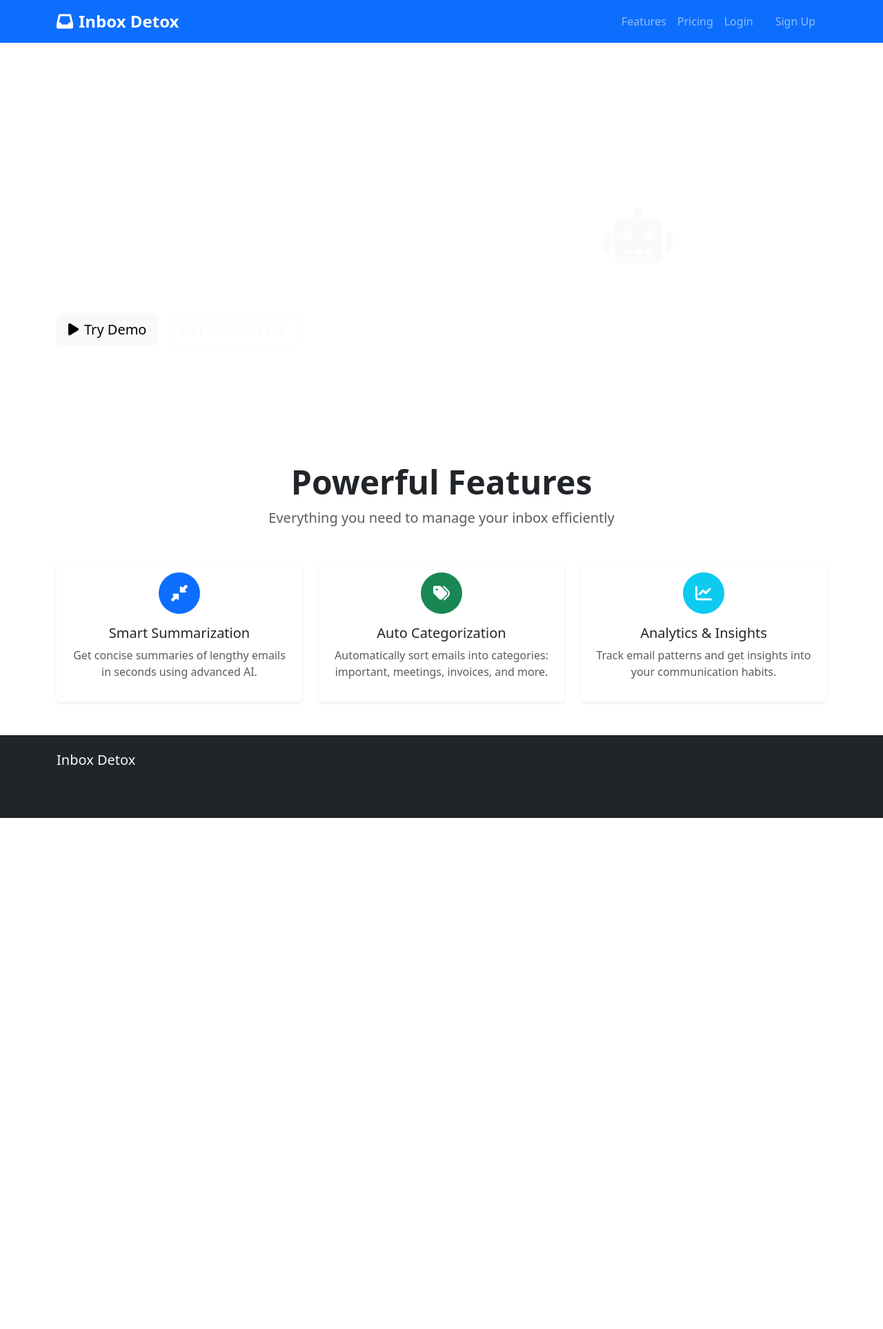
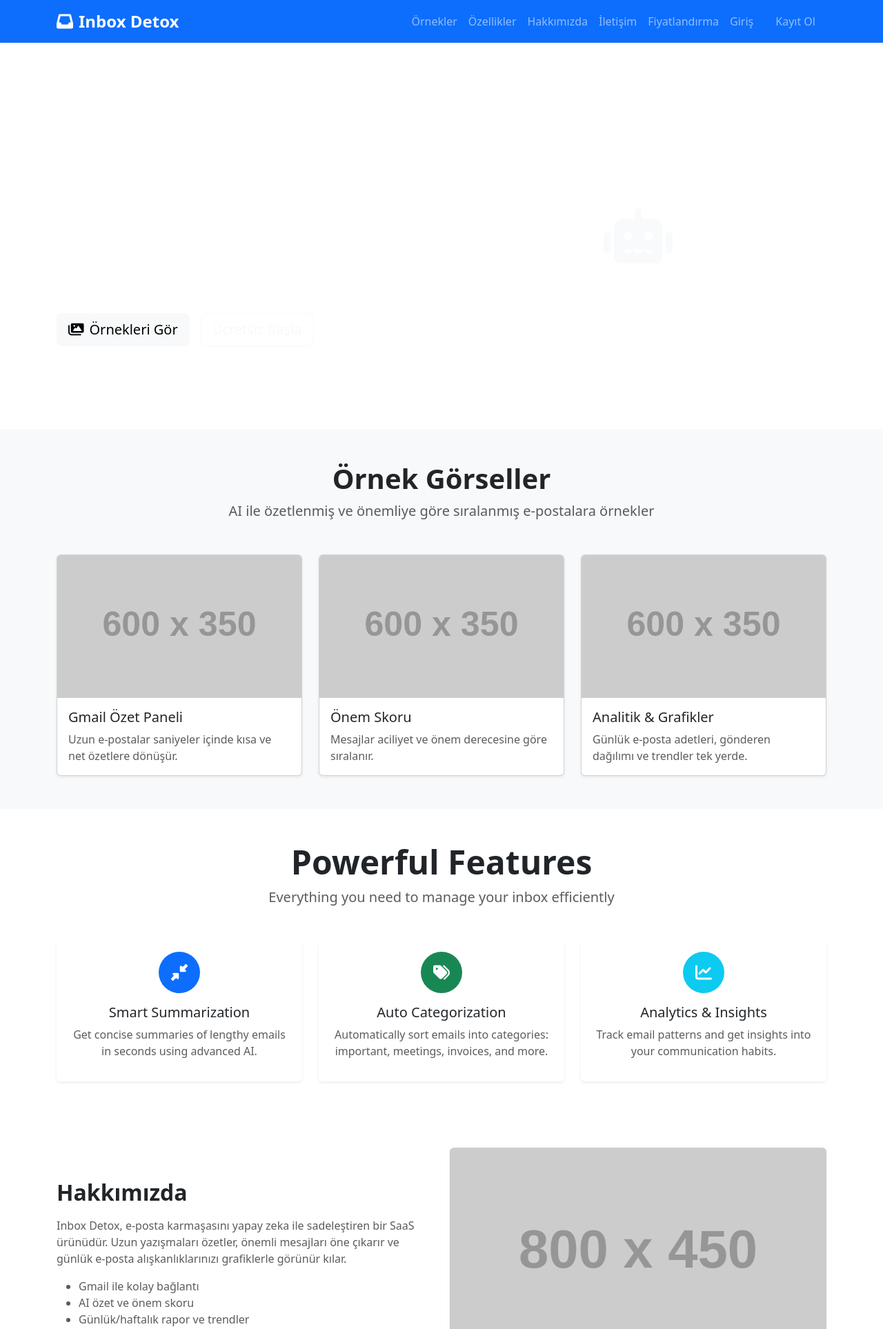
Before and after one commit to Dazai2007/Inbox_detox, a Python web app: template templates/index.html in a window 1280 px wide. Shown: the top 1927 px of the page at 69% size. Before the commit the page ends 1186 px from the top, so only its background shows below. Run offline with Jinja, Linux system fonts and the light colour scheme; the template is opened without the code that fills it, so the values that code supplies are empty; grey boxes labelled with a size stand in for pictures from a placeholder-image service; some libraries are stand-ins or nearby versions.

Commit message:
Landing: remove paste-demo; add Examples/About/Contact; navbar tr-ized. Backend: add Google OAuth skeleton and routes.

```diff
--- a/app/main.py
+++ b/app/main.py
@@ -10,6 +10,7 @@
 from app.database.database import engine, get_db
 from app.models import models
 from app.api import auth, emails
+from app.api import google as google_router
 
 # Create database tables
 models.Base.metadata.create_all(bind=engine)
@@ -38,6 +39,7 @@
 # Include API routers
 app.include_router(auth.router)
 app.include_router(emails.router)
+app.include_router(google_router.router)
 
 # Root endpoint
 @app.get("/", response_class=HTMLResponse)
--- a/static/js/app.js
+++ b/static/js/app.js
@@ -6,9 +6,10 @@
 const API_BASE = window.location.origin;
 
 // Show/hide functions
-function showDemo() {
-    document.getElementById('demo').style.display = 'block';
-    window.scrollTo({ top: document.getElementById('demo').offsetTop - 60, behavior: 'smooth' });
+// Demo kaldırıldı; örnek görseller için scroll
+function goExamples() {
+    const el = document.getElementById('examples');
+    if (el) window.scrollTo({ top: el.offsetTop - 60, behavior: 'smooth' });
 }
 
 function showLogin() {
@@ -116,14 +117,14 @@
     const navbarNav = document.querySelector('#navbarNav .navbar-nav');
     navbarNav.innerHTML = `
         <li class="nav-item">
-            <a class="nav-link" href="#features">Features</a>
+            <a class="nav-link" href="#examples">Örnekler</a>
         </li>
         <li class="nav-item dropdown">
             <a class="nav-link dropdown-toggle" href="#" role="button" data-bs-toggle="dropdown">
                 ${currentUser.full_name || currentUser.email}
             </a>
             <ul class="dropdown-menu">
-                <li><a class="dropdown-item" href="#" onclick="showDashboard()">Dashboard</a></li>
+                <li><a class="dropdown-item" href="#" onclick="showDashboard()">Panel</a></li>
                 <li><a class="dropdown-item" href="#" onclick="logout()">Logout</a></li>
             </ul>
         </li>
@@ -134,16 +135,22 @@
     const navbarNav = document.querySelector('#navbarNav .navbar-nav');
     navbarNav.innerHTML = `
         <li class="nav-item">
-            <a class="nav-link" href="#features">Features</a>
+            <a class="nav-link" href="#examples">Örnekler</a>
         </li>
         <li class="nav-item">
-            <a class="nav-link" href="#pricing">Pricing</a>
+            <a class="nav-link" href="#about">Hakkımızda</a>
         </li>
         <li class="nav-item">
-            <a class="nav-link" href="#" onclick="showLogin()">Login</a>
+            <a class="nav-link" href="#contact">İletişim</a>
         </li>
         <li class="nav-item">
-            <a class="nav-link btn btn-outline-light ms-2 px-3" href="#" onclick="showSignup()">Sign Up</a>
+            <a class="nav-link" href="#pricing">Fiyatlandırma</a>
+        </li>
+        <li class="nav-item">
+            <a class="nav-link" href="#" onclick="showLogin()">Giriş</a>
+        </li>
+        <li class="nav-item">
+            <a class="nav-link btn btn-outline-light ms-2 px-3" href="#" onclick="showSignup()">Kayıt Ol</a>
         </li>
     `;
 }
@@ -224,45 +231,7 @@
         });
     }
 
-    // Demo form submission
-    const demoForm = document.getElementById('demoForm');
-    if (demoForm) {
-        demoForm.addEventListener('submit', async (e) => {
-            e.preventDefault();
-
-            const subject = document.getElementById('emailSubject').value;
-            const content = document.getElementById('emailContent').value;
-
-            if (!content || content.trim().length === 0) {
-                alert('Please paste an email content.');
-                return;
-            }
-
-            try {
-                const res = await fetch('/emails/demo-analyze', {
-                    method: 'POST',
-                    headers: { 'Content-Type': 'application/json' },
-                    body: JSON.stringify({ subject, content })
-                });
-
-                if (!res.ok) {
-                    const err = await res.json().catch(() => ({}));
-                    throw new Error(err.detail || 'Analysis failed');
-                }
-
-                const data = await res.json();
-
-                // Show results
-                document.getElementById('analysisResult').style.display = 'block';
-                document.getElementById('emailSummary').innerText = data.summary || '-';
-                document.getElementById('emailCategory').innerText = data.category || '-';
-                document.getElementById('confidenceScore').innerText = data.confidence_score ?? '-';
-            } catch (error) {
-                console.error(error);
-                alert(error.message || 'Unexpected error');
-            }
-        });
-    }
+    // Demo kaldırıldı
 
     // Login form submission
     document.getElementById('loginForm').addEventListener('submit', async function(e) {
--- a/templates/index.html
+++ b/templates/index.html
@@ -21,16 +21,25 @@
             <div class="collapse navbar-collapse" id="navbarNav">
                 <ul class="navbar-nav ms-auto">
                     <li class="nav-item">
-                        <a class="nav-link" href="#features">Features</a>
+                        <a class="nav-link" href="#examples">Örnekler</a>
                     </li>
                     <li class="nav-item">
-                        <a class="nav-link" href="#pricing">Pricing</a>
+                        <a class="nav-link" href="#features">Özellikler</a>
                     </li>
                     <li class="nav-item">
-                        <a class="nav-link" href="#" onclick="showLogin()">Login</a>
+                        <a class="nav-link" href="#about">Hakkımızda</a>
                     </li>
                     <li class="nav-item">
-                        <a class="nav-link btn btn-outline-light ms-2 px-3" href="#" onclick="showSignup()">Sign Up</a>
+                        <a class="nav-link" href="#contact">İletişim</a>
+                    </li>
+                    <li class="nav-item">
+                        <a class="nav-link" href="#pricing">Fiyatlandırma</a>
+                    </li>
+                    <li class="nav-item">
+                        <a class="nav-link" href="#" onclick="showLogin()">Giriş</a>
+                    </li>
+                    <li class="nav-item">
+                        <a class="nav-link btn btn-outline-light ms-2 px-3" href="#" onclick="showSignup()">Kayıt Ol</a>
                     </li>
                 </ul>
             </div>
@@ -48,11 +57,11 @@
                         Transform email overload into organized, actionable insights.
                     </p>
                     <div class="d-flex gap-3">
-                        <button class="btn btn-light btn-lg" onclick="showDemo()">
-                            <i class="fas fa-play me-2"></i>Try Demo
-                        </button>
+                        <a class="btn btn-light btn-lg" href="#examples">
+                            <i class="fas fa-images me-2"></i>Örnekleri Gör
+                        </a>
                         <button class="btn btn-outline-light btn-lg" onclick="showSignup()">
-                            Get Started Free
+                            Ücretsiz Başla
                         </button>
                     </div>
                 </div>
@@ -65,52 +74,38 @@
         </div>
     </section>
 
-    <!-- Demo Section -->
-    <section id="demo" class="py-5 bg-light" style="display: none;">
+    <!-- Examples Section -->
+    <section id="examples" class="py-5 bg-light">
         <div class="container">
-            <div class="row justify-content-center">
-                <div class="col-lg-8">
-                    <div class="card shadow">
-                        <div class="card-header bg-primary text-white">
-                            <h5 class="mb-0">
-                                <i class="fas fa-magic me-2"></i>Email Analysis Demo
-                            </h5>
+            <div class="text-center mb-5">
+                <h2 class="display-6 fw-bold">Örnek Görseller</h2>
+                <p class="lead text-muted">AI ile özetlenmiş ve önemliye göre sıralanmış e-postalara örnekler</p>
+            </div>
+            <div class="row g-4">
+                <div class="col-md-4">
+                    <div class="card h-100 shadow-sm">
+                        <img src="https://placehold.co/600x350?text=Gmail+Ozet" class="card-img-top" alt="Özet Görseli">
+                        <div class="card-body">
+                            <h5 class="card-title">Gmail Özet Paneli</h5>
+                            <p class="card-text text-muted">Uzun e-postalar saniyeler içinde kısa ve net özetlere dönüşür.</p>
                         </div>
+                    </div>
+                </div>
+                <div class="col-md-4">
+                    <div class="card h-100 shadow-sm">
+                        <img src="https://placehold.co/600x350?text=Onem+Skoru" class="card-img-top" alt="Önem Skoru">
                         <div class="card-body">
-                            <form id="demoForm">
-                                <div class="mb-3">
-                                    <label for="emailSubject" class="form-label">Email Subject</label>
-                                    <input type="text" class="form-control" id="emailSubject"
-                                           placeholder="Enter email subject (optional)">
-                                </div>
-                                <div class="mb-3">
-                                    <label for="emailContent" class="form-label">Email Content</label>
-                                    <textarea class="form-control" id="emailContent" rows="6"
-                                              placeholder="Paste your email content here..." required></textarea>
-                                </div>
-                                <button type="submit" class="btn btn-primary">
-                                    <i class="fas fa-brain me-2"></i>Analyze Email
-                                </button>
-                            </form>
-
-                            <div id="analysisResult" class="mt-4" style="display: none;">
-                                <div class="alert alert-success">
-                                    <h6><i class="fas fa-check-circle me-2"></i>Analysis Complete</h6>
-                                    <div class="row">
-                                        <div class="col-md-8">
-                                            <strong>Summary:</strong>
-                                            <p id="emailSummary" class="mb-2"></p>
-                                        </div>
-                                        <div class="col-md-4">
-                                            <strong>Category:</strong>
-                                            <span id="emailCategory" class="badge bg-primary ms-2"></span>
-                                            <br><br>
-                                            <strong>Confidence:</strong>
-                                            <span id="confidenceScore" class="text-muted"></span>%
-                                        </div>
-                                    </div>
-                                </div>
-                            </div>
+                            <h5 class="card-title">Önem Skoru</h5>
+                            <p class="card-text text-muted">Mesajlar aciliyet ve önem derecesine göre sıralanır.</p>
+                        </div>
+                    </div>
+                </div>
+                <div class="col-md-4">
+                    <div class="card h-100 shadow-sm">
+                        <img src="https://placehold.co/600x350?text=Analitik+Grafikler" class="card-img-top" alt="Analitik Grafikleri">
+                        <div class="card-body">
+                            <h5 class="card-title">Analitik & Grafikler</h5>
+                            <p class="card-text text-muted">Günlük e-posta adetleri, gönderen dağılımı ve trendler tek yerde.</p>
                         </div>
                     </div>
                 </div>
@@ -156,6 +151,65 @@
                             </div>
                             <h5>Analytics & Insights</h5>
                             <p class="text-muted">Track email patterns and get insights into your communication habits.</p>
+                        </div>
+                    </div>
+                </div>
+            </div>
+        </div>
+    </section>
+
+    <!-- About Section -->
+    <section id="about" class="py-5 bg-white">
+        <div class="container">
+            <div class="row align-items-center g-4">
+                <div class="col-lg-6">
+                    <h2 class="fw-bold mb-3">Hakkımızda</h2>
+                    <p class="text-muted">Inbox Detox, e-posta karmaşasını yapay zeka ile sadeleştiren bir SaaS ürünüdür. Uzun yazışmaları özetler, önemli mesajları öne çıkarır ve günlük e-posta alışkanlıklarınızı grafiklerle görünür kılar.</p>
+                    <ul class="text-muted mb-0">
+                        <li>Gmail ile kolay bağlantı</li>
+                        <li>AI özet ve önem skoru</li>
+                        <li>Günlük/haftalık rapor ve trendler</li>
+                    </ul>
+                </div>
+                <div class="col-lg-6">
+                    <img class="img-fluid rounded shadow-sm" src="https://placehold.co/800x450?text=Inbox+Detox" alt="Hakkımızda">
+                </div>
+            </div>
+        </div>
+    </section>
+
+    <!-- Contact Section -->
+    <section id="contact" class="py-5 bg-light">
+        <div class="container">
+            <div class="row g-4">
+                <div class="col-lg-6">
+                    <h2 class="fw-bold mb-3">İletişim</h2>
+                    <p class="text-muted">Sorularınız ve iş birlikleri için bize yazın.</p>
+                    <ul class="list-unstyled text-muted">
+                        <li><i class="fas fa-envelope me-2"></i>support@inbox-detox.example</li>
+                        <li><i class="fas fa-globe me-2"></i>www.inbox-detox.example</li>
+                    </ul>
+                </div>
+                <div class="col-lg-6">
+                    <div class="card shadow-sm">
+                        <div class="card-body">
+                            <form>
+                                <div class="mb-3">
+                                    <label class="form-label">Ad Soyad</label>
+                                    <input type="text" class="form-control" placeholder="Adınız Soyadınız">
+                                </div>
+                                <div class="mb-3">
+                                    <label class="form-label">E-posta</label>
+                                    <input type="email" class="form-control" placeholder="ornek@eposta.com">
+                                </div>
+                                <div class="mb-3">
+                                    <label class="form-label">Mesaj</label>
+                                    <textarea class="form-control" rows="4" placeholder="Mesajınızı yazın..."></textarea>
+                                </div>
+                                <button type="button" class="btn btn-primary" disabled>
+                                    Gönder (yakında)
+                                </button>
+                            </form>
                         </div>
                     </div>
                 </div>
```
Also changed, not shown: app/api/google.py (added, +96 -0 lines), app/core/config.py (+13 -0 lines).
